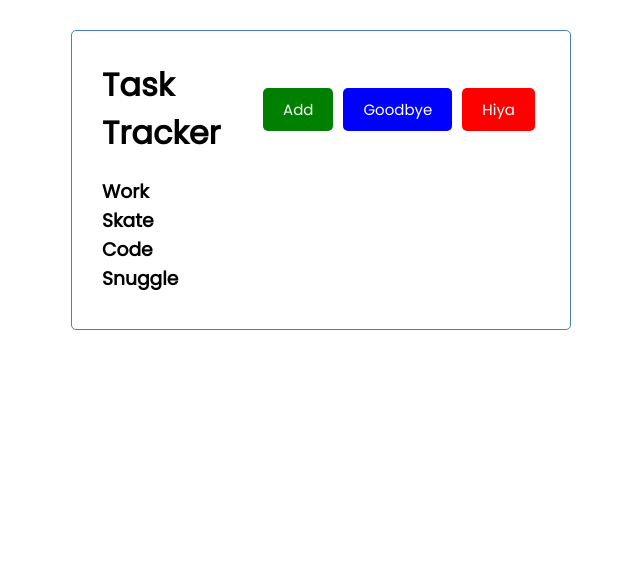
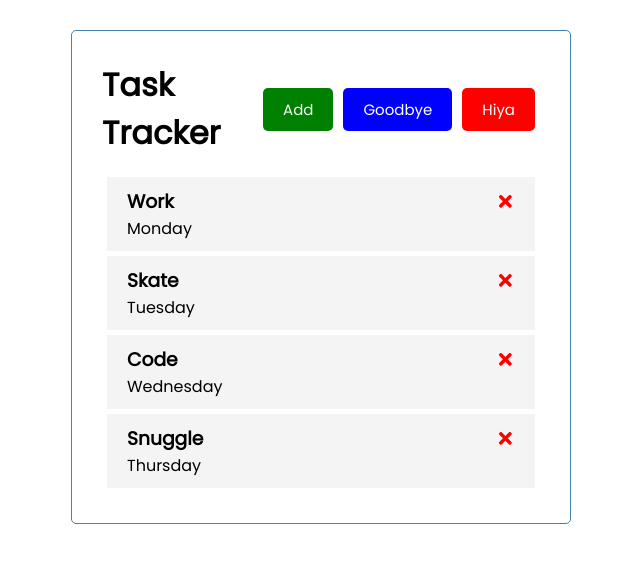
Before and after one commit to terranadams/React-Traversy-Tutorial, a React (Create React App) app: page / in a window 1280 px wide. Shown: the top 562 px of the page, without its empty margins (319-959 px from the left). Built offline with nearby package versions, Linux system fonts and the light colour scheme.

Commit message:
delete function complete :)

```diff
--- a/package.json
+++ b/package.json
@@ -8,6 +8,7 @@
     "@testing-library/user-event": "^12.8.3",
     "react": "^17.0.2",
     "react-dom": "^17.0.2",
+    "react-icons": "^4.2.0",
     "react-scripts": "4.0.3",
     "web-vitals": "^1.1.2"
   },
--- a/src/App.js
+++ b/src/App.js
@@ -1,10 +1,55 @@
 // import React from 'react'; this line is only needed if the component is a class component
 import Header from "./components/Header";
 import Tasks from "./components/Tasks";
+import { useState } from 'react';
+
 
 function App() {
 
-  // const x = true
+  const [tasks, setTasks] = useState([ // State is immutible, using tasks.push() would not work.
+    // Instead you would use setTask([...tasks, {another object}]) to recreate state using the spread operator.
+    {
+        id: 1,
+        text: "Work",
+        day: "Monday",
+        reminder: false
+    },
+    {
+        id: 2,
+        text: "Skate",
+        day: "Tuesday",
+        reminder: false
+    },
+    {
+        id: 3,
+        text: "Code",
+        day: "Wednesday",
+        reminder: true
+    },
+    {
+        id: 4,
+        text: "Snuggle",
+        day: "Thursday",
+        reminder: true
+    }
+])
+
+// Delete task
+const deleteTask = (id) => {
+  setTasks(
+    tasks.filter(task => id !== task.id)
+  )
+}
+
+  return (
+    <div className="container">
+     <Header />
+     {tasks.length > 0 ? <Tasks tasks={tasks} onDelete={deleteTask}/> : 'No tasks.'}
+    </div> // ternary operator for showing a message when there aren't any tasks.
+  );
+}
+
+// const x = true
   // const name = 'Peter'
   // return (
   //   <div className="container">
@@ -13,14 +58,6 @@ function App() {
   //    <div>{x && "Lifes good"}</div>
   //   </div>
   // );
-
-  return (
-    <div className="container">
-     <Header />
-     <Tasks />
-    </div>
-  );
-}
 
 // class App extends React.Component {
 //   render()  {
--- /dev/null
+++ b/src/components/Task.js
@@ -0,0 +1,20 @@
+import { FaTimes } from 'react-icons/fa';
+
+
+const Task = ({task, onDelete}) => {
+    return (
+        <div className='task'>
+            <h3>{task.text} <FaTimes onClick={() => onDelete(task.id)} style={{ // must call anonymous function and call onDelete within it
+                color: 'red',
+                cursor: 'pointer'
+            }}/></h3>
+            <p>{task.day}</p>
+        </div>
+    )
+}
+/*
+Create the prop for an individual task here, and extract the id and text properties
+to be used in the component display.
+*/
+
+export default Task
--- a/src/components/Tasks.js
+++ b/src/components/Tasks.js
@@ -1,36 +1,17 @@
-const tasks = [
-    {
-        id: 1,
-        text: "Work",
-        day: "Monday",
-        reminder: false
-    },
-    {
-        id: 2,
-        text: "Skate",
-        day: "Tuesday",
-        reminder: false
-    },
-    {
-        id: 3,
-        text: "Code",
-        day: "Wednesday",
-        reminder: true
-    },
-    {
-        id: 4,
-        text: "Snuggle",
-        day: "Thursday",
-        reminder: true
-    }
-]
+import Task from './Task'
+const Tasks = (props) => {
 
-const Tasks = () => {
     return (
-        <div>
-            {tasks.map(x => <h3 key={x.id}>{x.text}</h3>)}
-        </div>
-    )
+        <>
+            {props.tasks.map(task => <Task key={task.id} task={task} onDelete={props.onDelete}/>)}
+        </>
+    ) // onDelete prop is demonstrated in both different uses on Task and Tasks (with props attribute and with {} attribute)
+    // as it gets passed up through the components to state, where it gets used.
 }
 
+/*
+'task={' is the prop created in the Task component, but the {task} passed in is
+still just a temporary place holder for the task that gets passed in in the future.
+*/
+
 export default Tasks
```
Also changed, not shown: 1 other file (tests, documents, lock files or other folders).
